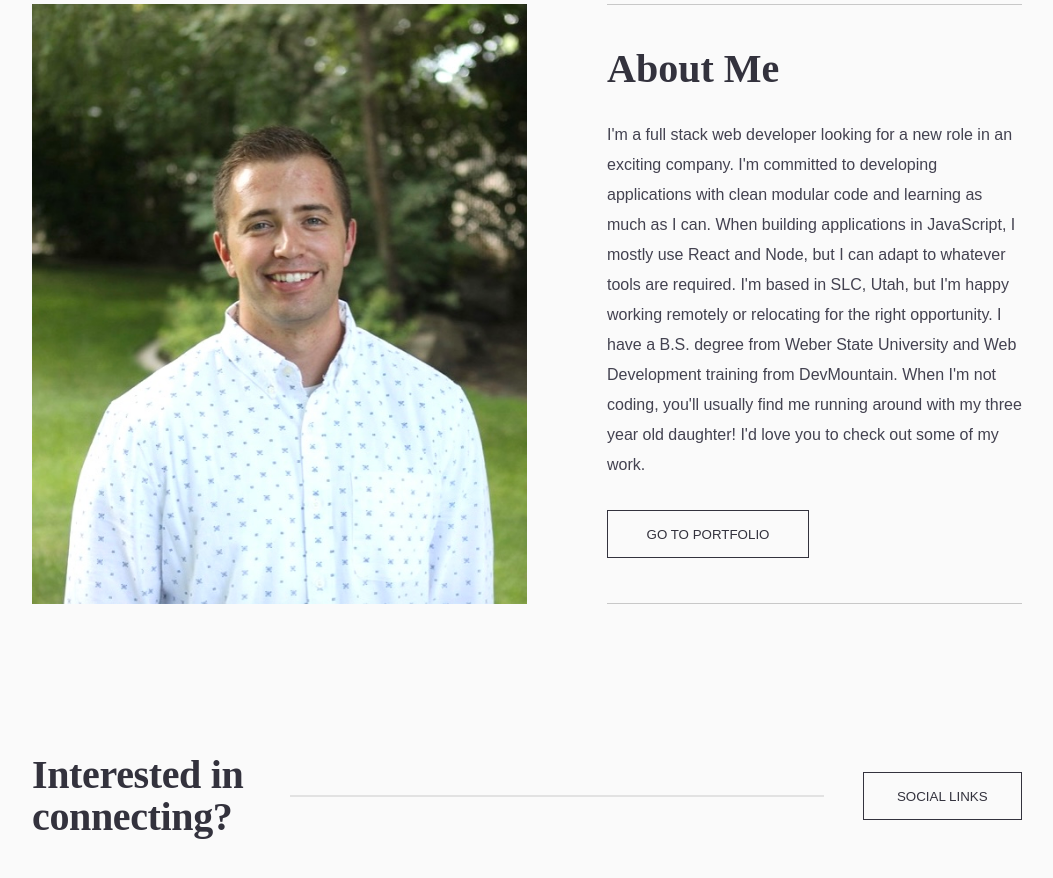
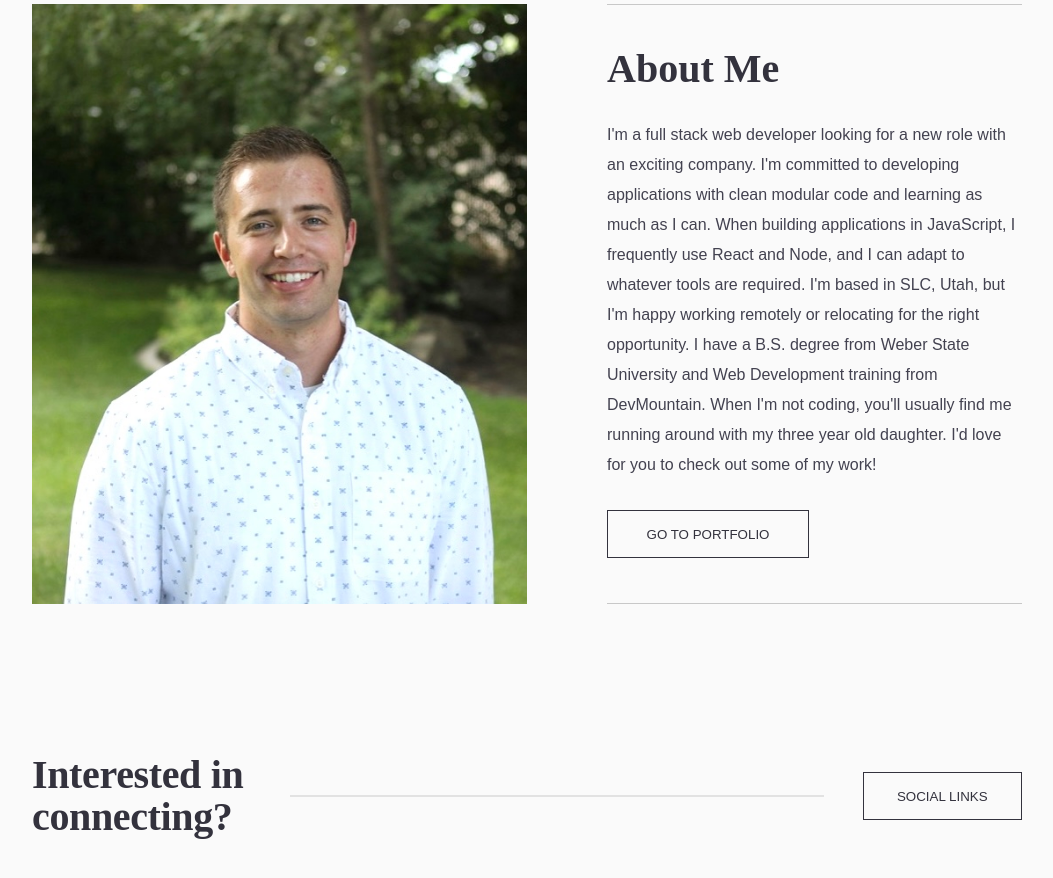
Before and after one commit to sgarner23/garner-portfolio, a React (Create React App) app: page / in a window 1280 px wide. Shown: the part 860-1738 px from the top of the page, without its empty margins (113-1166 px from the left). Built offline with nearby package versions, Linux system fonts and the light colour scheme; a web font is replaced by a local one.

Commit message:
About me complete

```diff
--- a/src/components/AboutMe.js
+++ b/src/components/AboutMe.js
@@ -11,16 +11,16 @@ function AboutMe() {
         <div className="border-div">
           <h3 className="about-me-title">About Me</h3>
           <p className="about-me-text-p">
-            I'm a full stack web developer looking for a new role in an exciting
-            company. I'm committed to developing applications with clean modular
-            code and learning as much as I can. When building applications in
-            JavaScript, I mostly use React and Node, but I can adapt to whatever
-            tools are required. I'm based in SLC, Utah, but I'm happy working
-            remotely or relocating for the right opportunity. I have a B.S.
-            degree from Weber State University and Web Development training from
-            DevMountain. When I'm not coding, you'll usually find me running
-            around with my three year old daughter! I'd love you to check out
-            some of my work.
+            I'm a full stack web developer looking for a new role with an
+            exciting company. I'm committed to developing applications with
+            clean modular code and learning as much as I can. When building
+            applications in JavaScript, I frequently use React and Node, and I can
+            adapt to whatever tools are required. I'm based in SLC, Utah, but
+            I'm happy working remotely or relocating for the right opportunity.
+            I have a B.S. degree from Weber State University and Web Development
+            training from DevMountain. When I'm not coding, you'll usually find
+            me running around with my three year old daughter. I'd love for you to
+            check out some of my work!
           </p>
           <Button text={"GO TO PORTFOLIO"} className="go-to-portfolio" />
         </div>
```
